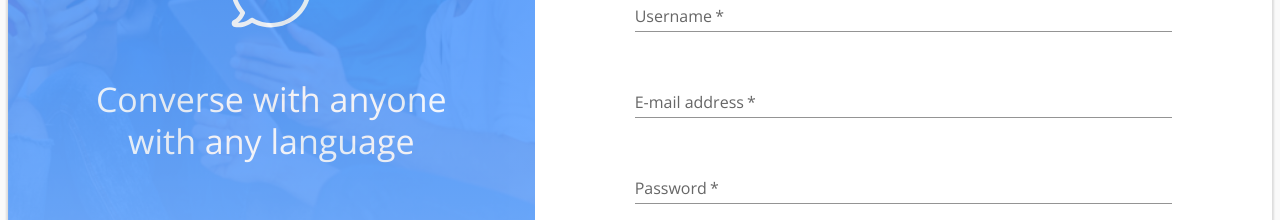
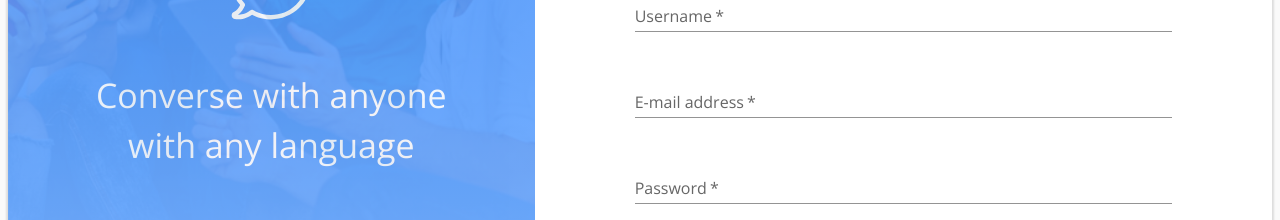
Before and after one commit to Ashrith1612/React-Messenger, a React (Create React App) app in the folder client/: page / in a window 1280 px wide. Shown: the part 266-486 px from the top of the page. Built offline with nearby package versions, Linux system fonts and the light colour scheme; no server answers.

Commit message:
update logo text style

```diff
--- a/client/src/themes/styles/logo.js
+++ b/client/src/themes/styles/logo.js
@@ -25,5 +25,6 @@ export const useStyles = makeStyles(theme => ({
   logoText: {
     margin: "50px 50px 150px 50px",
     color: theme.palette.text.logo,
-  }
+    lineHeight: "50px",
+  },
 }));
```
